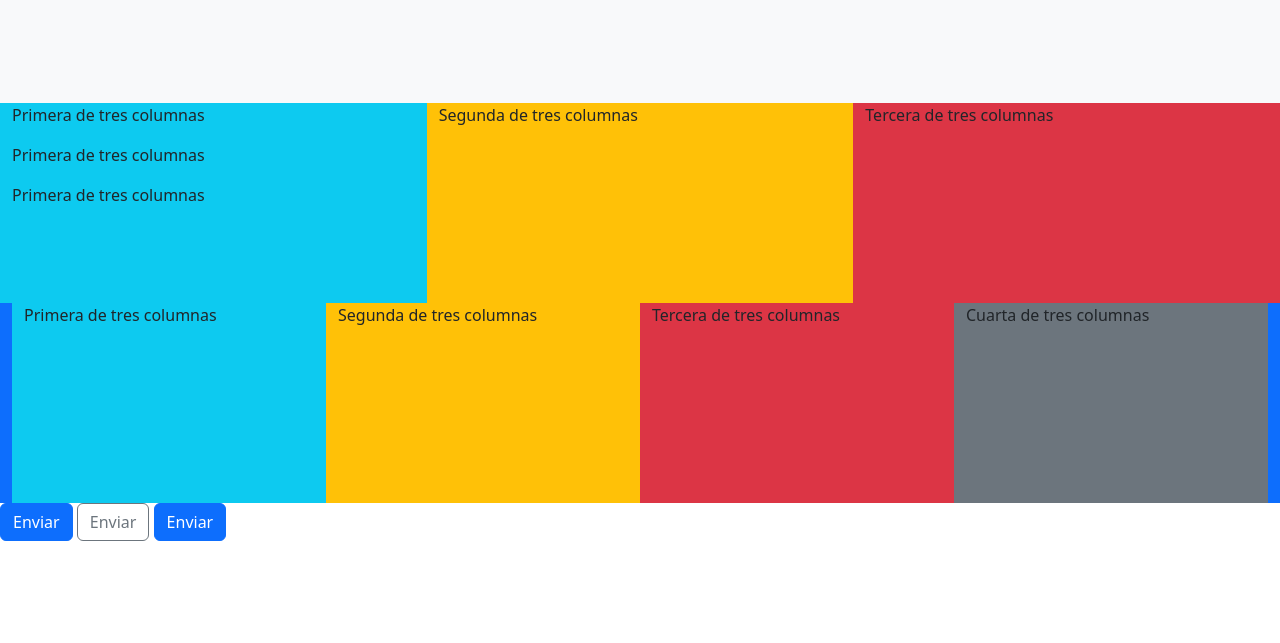
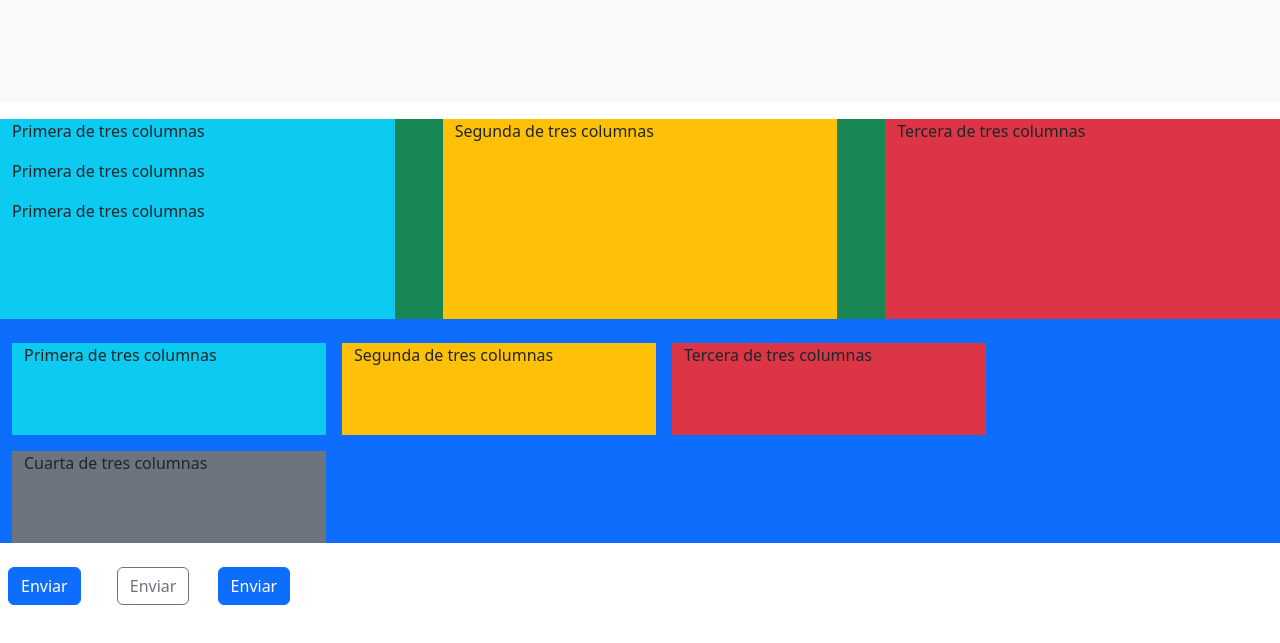
Before and after one commit to Gastonfauret/bootstrap-classes, a plain HTML site: page index.html in a window 1280 px wide. Shown: the part 147-790 px from the top of the page. Drawn offline with nearby package versions, Linux system fonts and the light colour scheme.

Commit message:
Second Commit

```diff
--- a/index.html
+++ b/index.html
@@ -17,8 +17,8 @@
             <p />
     </div>
 
-    <div class="container-fluid bg-primary ">
-        <div class="row bg-success" style="height: 200px;">
+    <div class="container-fluid bg-primary mt-3">
+        <div class="row bg-success gap-5" style="height: 200px;">
             <div class="col bg-info">
                 <p>Primera de tres columnas</p>
                 <p>Primera de tres columnas</p>
@@ -32,8 +32,8 @@
             </div>
         </div>
 
-        <div class="container-fluid">
-            <div class="row" style="height: 200px;">
+        <div class="container-fluid mt-4">
+            <div class="row gap-0 gap-sm-1 gap-md-2 gap-lg-3" style="height: 200px;">
                 <div class="col-3 bg-info">
                     Primera de tres columnas
                 </div>
@@ -50,8 +50,8 @@
         </div>
     </div>
 
-    <button class="btn btn-primary">Enviar</button>
-    <button class="btn btn-outline-secondary">Enviar</button>
+    <button class="btn btn-primary m-2">Enviar</button>
+    <button class="btn btn-outline-secondary m-4">Enviar</button>
     <button class="btn btn-primary btn-block">Enviar</button>
 
     <script src="https://cdn.jsdelivr.net/npm/bootstrap@5.3.1/dist/js/bootstrap.bundle.min.js"
```
Also changed, not shown: 1 other file.
